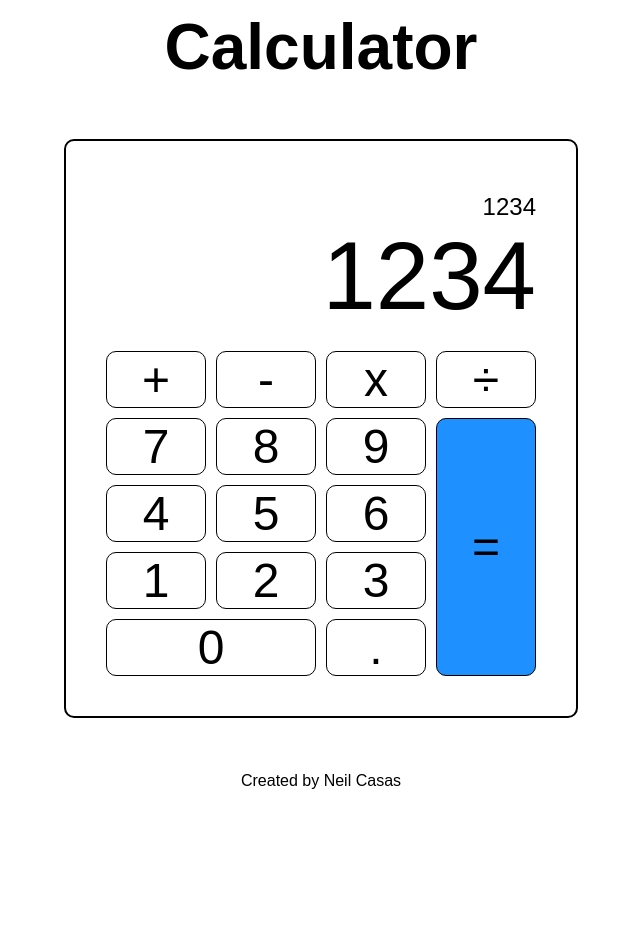
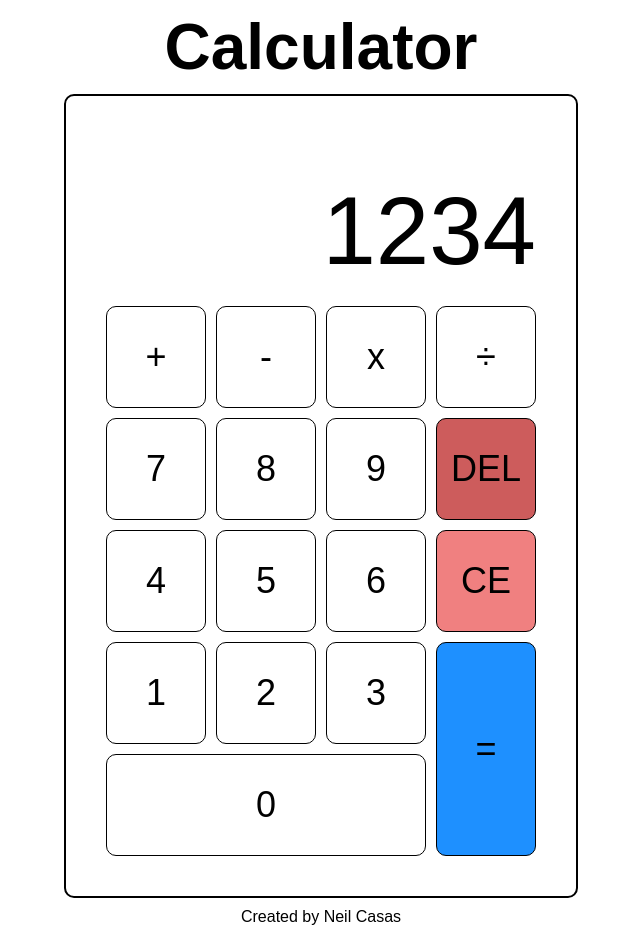
Before and after one commit to neilcasas/calculator, a plain HTML site: page index.html in a window 1280 px wide. Shown: the whole page, without its empty margins (319-959 px from the left). Before the commit the page ends 800 px from the top, so only its background shows below. Drawn offline with Linux system fonts and the light colour scheme.

Commit message:
Added function that displays button content, clear button, backspace button

```diff
--- a/index.html
+++ b/index.html
@@ -15,7 +15,7 @@
             <div class="calculator">
                 <div class="calc-wrapper">
                     <div class="calc-display">
-                        <div class="upper">1234</div>
+                        <div class="upper"></div>
                         <div class="lower">1234</div>
                     </div>
                     <div class="calc-buttons">
@@ -24,21 +24,21 @@
                             <div class="operators subtract">-</div>
                             <div class="operators multiply">x</div>
                             <div class="operators divide">÷</div>
-
                         </div>
                         <div class="numbers-grid">
                             <div class="numbers 7">7</div>
                             <div class="numbers 8">8</div>
                             <div class="numbers 9">9</div>
-                            <div class="operators equals">=</div>
+                            <div class="operators backspace">DEL</div>
                             <div class="numbers 4">4</div>
                             <div class="numbers 5">5</div>
                             <div class="numbers 6">6</div>
+                            <div class ="operators clear">CE</div>
                             <div class="numbers 1">1</div>
                             <div class="numbers 2">2</div>
                             <div class="numbers 3">3</div>
+                            <div class="operators equals">=</div>
                             <div class="numbers zero">0</div>
-                            <div class="operators decimal">.</div>
                         </div>
                     </div>
                 </div>
--- a/script.js
+++ b/script.js
@@ -0,0 +1,19 @@
+// Create a query selector for all buttons
+const numberButtons = document.querySelectorAll('.numbers');
+const operatorButtons = document.querySelectorAll('.operators');
+const equalsButton = document.querySelector('.equals');
+const clearButton = document.querySelector('.clear');
+const backspaceButton = document.querySelector('.backspace');
+
+// Display
+const mainDisplay = document.querySelector('.lower');
+
+// Give event listener to all buttons
+numberButtons.forEach(function(button) {
+
+    // Display button content
+    button.addEventListener("click", function() {
+        const buttonValue = button.textContent;
+        mainDisplay.innerHTML = buttonValue;
+    });
+});
--- a/styles.css
+++ b/styles.css
@@ -73,16 +73,26 @@
     display: flex;
     justify-content: center;
     align-items: center;
+    min-height: 100px;
     border: 1px solid black;
     border-radius: 10px;
-    font-size: 48px;
+    font-size: 36px;
     cursor: pointer;
 }
 .zero {
-    grid-column: span 2;
+    grid-column: span 3;
 }
+
+.clear {
+    background-color: lightcoral;
+}
+
+.backspace {
+    background-color: indianred;
+}
+
 .equals {
-    grid-row: span 4;
+    grid-row: span 2;
     background-color: dodgerblue;
 }
 
```
